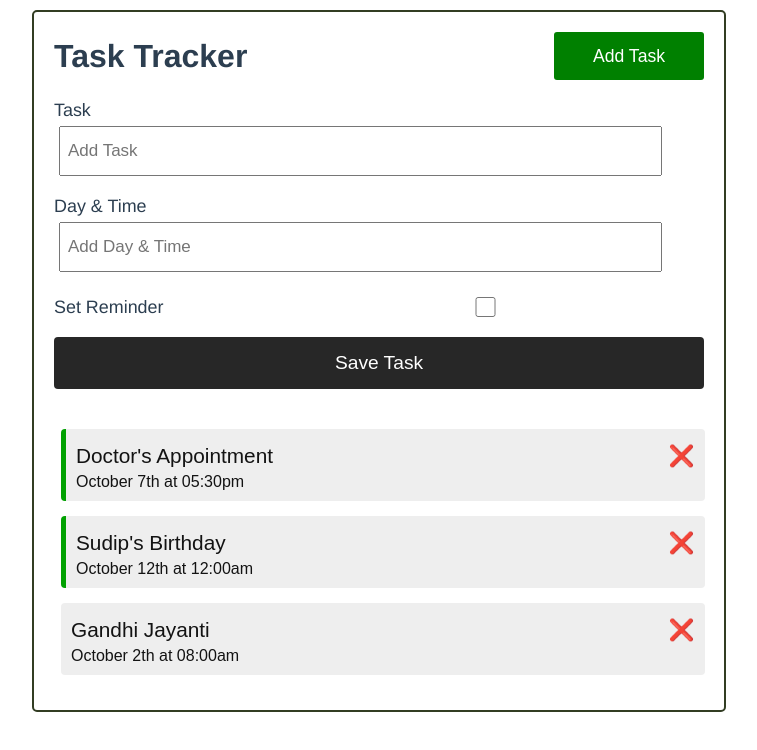
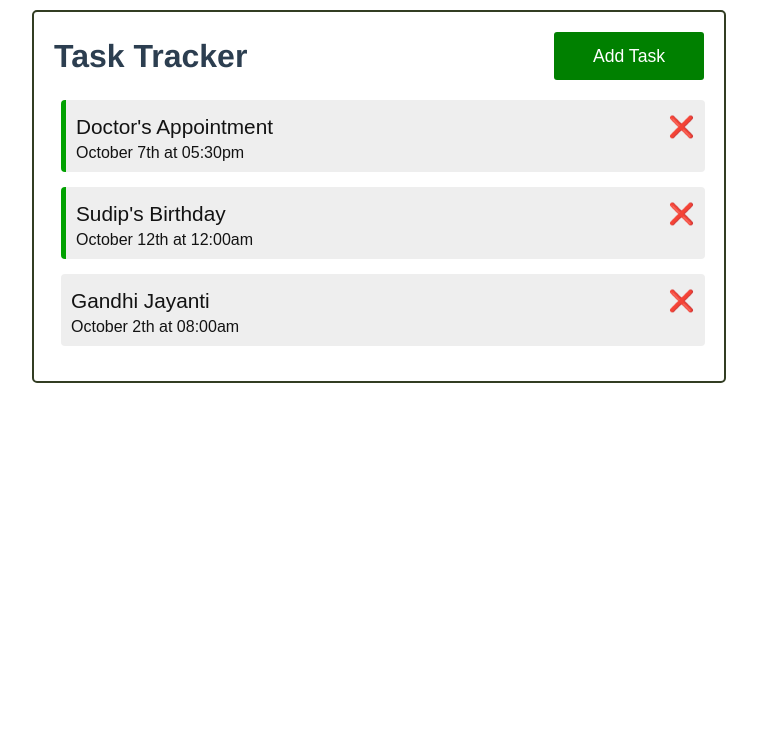
Before and after one commit to thevinitgupta/task-tracker, a Vue app: page / in a window 1280 px wide. Shown: the top 750 px of the page, without its empty margins (261-1018 px from the left). Built offline with nearby package versions, Linux system fonts and the light colour scheme.

Commit message:
implement toggle add task functionality

```diff
--- a/src/App.vue
+++ b/src/App.vue
@@ -1,7 +1,9 @@
 <template>
   <div class="container">
-    <Header title="Task Tracker"/>
-    <AddTask @add-task="addTask" />
+    <Header @toggle-add-task="toggleAddTask" title="Task Tracker"/>
+    <div v-show="showAddTask">
+          <AddTask @add-task="addTask" />
+    </div>
     <Tasks @remove-reminder="removeReminder" @delete-task="deleteTask" :tasks="tasks"/>
   </div>
 </template>
@@ -19,10 +21,14 @@ export default {
   },
   data(){
     return {
-      tasks : []
+      tasks : [],
+      showAddTask : false
     }
   },
   methods : {
+    toggleAddTask(){
+      this.showAddTask = !this.showAddTask;
+    },
     addTask(newTask){
     this.tasks.push(newTask);
     },
--- a/src/components/Button.vue
+++ b/src/components/Button.vue
@@ -11,7 +11,7 @@ export default {
     },
     methods : {
         onClick(){
-            console.log(this.text+" Button Clicked")
+            this.$emit("toggle-add-task");
         }
     }
 }
--- a/src/components/Header.vue
+++ b/src/components/Header.vue
@@ -1,7 +1,7 @@
 <template>
     <header>
         <h1>{{title}}</h1>
-        <Button text="Add Task" color="green"/>
+        <Button @toggle-add-task="$emit('toggle-add-task')" text="Add Task" color="green"/>
     </header>
 </template>
 
```
